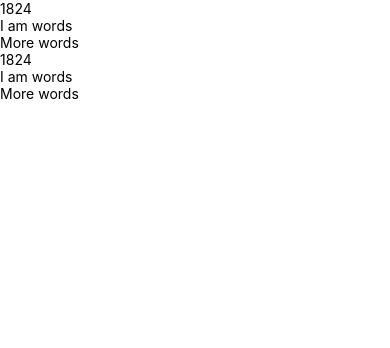
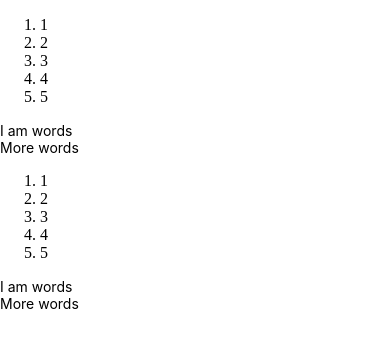
Before and after one commit to Thiggs/Suba-Fun, a React Native app: screen / in a window 390 px wide. Shown: the top 348 px of the page. Built offline with nearby package versions, Linux system fonts and the light colour scheme.

Commit message:
Fixed loop errors in logic. Generating correct q and as

```diff
--- a/app/logic/Logic.js
+++ b/app/logic/Logic.js
@@ -3,7 +3,7 @@ import { problems, answers } from '../datasets/Data.js'
 
 var unknown = problems
 var learning = []
-var known = problems
+var known = []
 
 var questions =[];
 var choices = [];
@@ -16,10 +16,10 @@ if(unknown.length==0&&learning.length==0){
 
 //For each trial - present 4 known (or present all known if <4)...
 else {
-    questions=shuffleArray(known).slice(0,4);
+    questions=shuffleArray(known).slice(0,5);
 
    //... then 1 learning, if present
-    if(learning){questions.push(learning[0])}
+    if(learning.length){questions.push(learning[0])}
 
     //then if there are any questions at this point, make answer choices for them
     if (questions){
@@ -45,9 +45,6 @@ else {
 
 }
 
-//if fewer than 4 in known, present all there are, then 1 learning, then distractor
-
-
 
 //points - 1 point for each correct answer (e.g., coins)
 //1 special point (e.g., bucks) for correct answer if learning
@@ -56,6 +53,8 @@ else {
 //distractor, represent as learning. if fail on represent, repeat error correction;
 //if succeed, keep in learning, provide coin (not buck) and continue with trial.
 //If it was a known, we should not provide a buck the next time it is moved to known.
+
+
 
 export { questions, choices }
 
@@ -69,11 +68,12 @@ function shuffleArray(array) {
 
 function choiceMaker(correctAnswer){
     var choiceSet = [correctAnswer];
-    var possibleChoices=shuffleArray(answers).slice(0, 5)
-        for(var i=0; i<=3; i++){
+    var possibleChoices=shuffleArray(answers).slice(0, 4)
+        for(var i=0; i<3; i++){
             var incorrectChoice;
             if(possibleChoices[i]!==correctAnswer){incorrectChoice=possibleChoices[i]}
             else incorrectChoice=possibleChoices[3]
+            choiceSet.push(incorrectChoice);
         }
-    return choiceSet;
+    return shuffleArray(choiceSet);
 }
--- a/app/views/Choices.js
+++ b/app/views/Choices.js
@@ -6,7 +6,9 @@ export class Choices extends React.Component {
     render(){
         return (
         <View>
-            <Text>{ choices }</Text>
+            <ol>
+      {choices.map(d => <li>{d}</li>)}
+    </ol>
             <Text>I am words</Text>
             <Text>More words</Text>
         </View>
--- a/app/views/Problem.js
+++ b/app/views/Problem.js
@@ -6,7 +6,9 @@ export class Problem extends React.Component {
     render(){
         return (
         <View>
-            <Text>{ questions }</Text>
+            <ol>
+      {questions.map(d => <li>{d}</li>)}
+    </ol>
             <Text>I am words</Text>
             <Text>More words</Text>
         </View>
```
